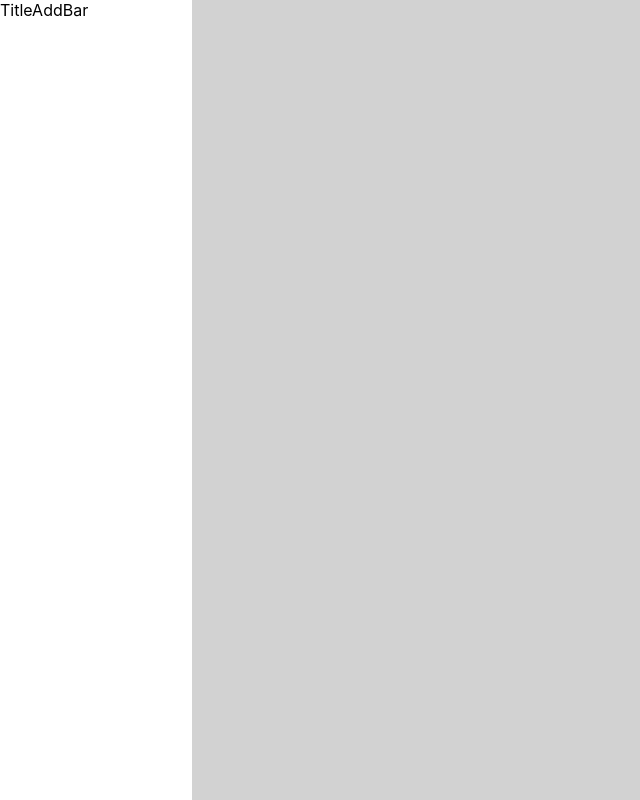
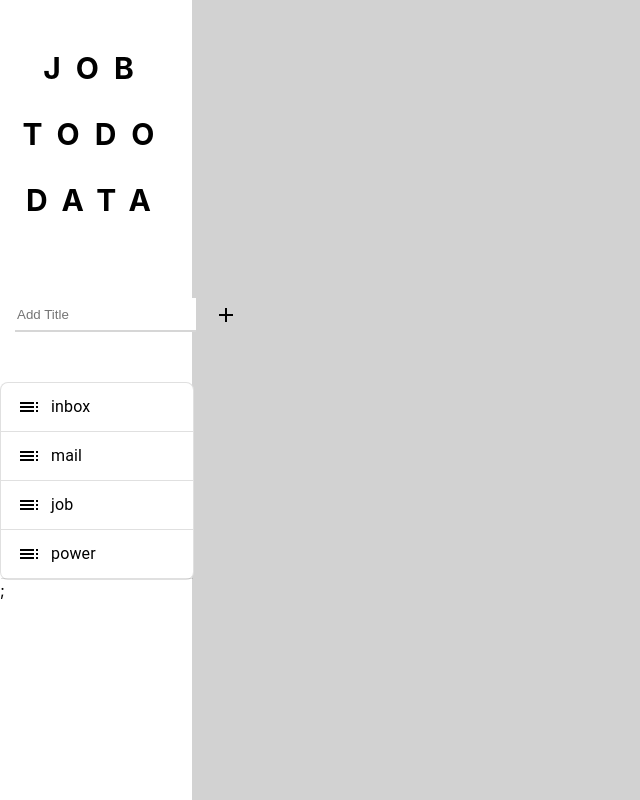
Before and after one commit to anAstrnt/job-todolist, a React (Create React App) app: page / in a window 1280 px wide. Shown: the whole page, without its empty margins (0-640 px from the left). Built offline with nearby package versions, Linux system fonts and the light colour scheme.

Commit message:
💄 sideBarのデザイン作成

```diff
--- a/src/App.css
+++ b/src/App.css
@@ -2,4 +2,5 @@
   width: 100vw;
   height: 100vh;
   background-color: #bdbcbcac;
+  display: flex;
 }
--- a/src/components/TitleAddBar.module.css
+++ b/src/components/TitleAddBar.module.css
@@ -3,3 +3,34 @@
   height: 100vh;
   background-color: #ffffff;
 }
+
+.appName {
+  margin-top: 50px;
+  margin-bottom: 80px;
+  font-size: 30px;
+  letter-spacing: 0.5em;
+  font-weight: 700;
+  text-align: center;
+}
+
+.addTitleForm {
+  width: 500px;
+  max-width: 100%;
+  display: flex;
+  align-items: center;
+  margin-left: 15px;
+  margin-top: 30px;
+}
+
+.inputTitle {
+  width: 200px;
+  height: 30px;
+  border: none;
+  border-bottom: 2px solid #cccc;
+}
+
+.inputTitle:focus {
+  outline: none;
+  border-color: #8b8b8b;
+  transition: all 0.2s ease-in-out;
+}
--- a/src/components/TitleAddBar.tsx
+++ b/src/components/TitleAddBar.tsx
@@ -1,8 +1,61 @@
-import React from "react";
+import React, { useState } from "react";
 import styles from "./TitleAddBar.module.css";
+import List from "@mui/material/List";
+import ListItem from "@mui/material/ListItem";
+import ListItemText from "@mui/material/ListItemText";
+import Divider from "@mui/material/Divider";
+import { Box, TextField } from "@mui/material";
+import TocIcon from "@mui/icons-material/Toc";
+import AddIcon from "@mui/icons-material/Add";
+
+const titleList = {
+  p: 0,
+  width: "100%",
+  maxWidth: 360,
+  borderRadius: 2,
+  border: "1px solid",
+  borderColor: "divider",
+  backgroundColor: "background.paper",
+  marginTop: "50px",
+};
 
 const TitleAddBar = () => {
-  return <div className={styles.titleAddBar}>TitleAddBar</div>;
+  const [title, setTitle] = useState("");
+  const titleLists: string[] = ["inbox", "mail", "job", "power"];
+
+  const addTitle = () => {};
+
+  return (
+    <div className={styles.titleAddBar}>
+      <div className={styles.appName}>
+        <p>JOB</p>
+        <p>TODO</p>
+        <p>DATA</p>
+      </div>
+      <form onSubmit={addTitle} className={styles.addTitleForm}>
+        <input
+          type="text"
+          placeholder="Add Title"
+          className={styles.inputTitle}
+          value={title}
+          onChange={(e: React.ChangeEvent<HTMLInputElement>) => setTitle(e.target.value)}
+        />
+        <AddIcon sx={{ marginLeft: "18px" }} />
+      </form>
+      <List sx={titleList} aria-label="mailbox folders">
+        {titleLists.map((title) => (
+          <>
+            <ListItem>
+              <TocIcon />
+              <ListItemText primary={title} style={{ paddingLeft: 10 }} />
+            </ListItem>
+            <Divider component="li" />
+          </>
+        ))}
+      </List>
+      ;
+    </div>
+  );
 };
 
 export default TitleAddBar;
```
Also changed, not shown: src/App.tsx (+10 -0 lines).
